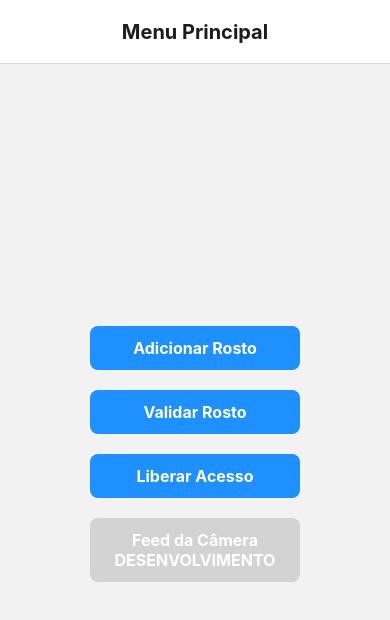
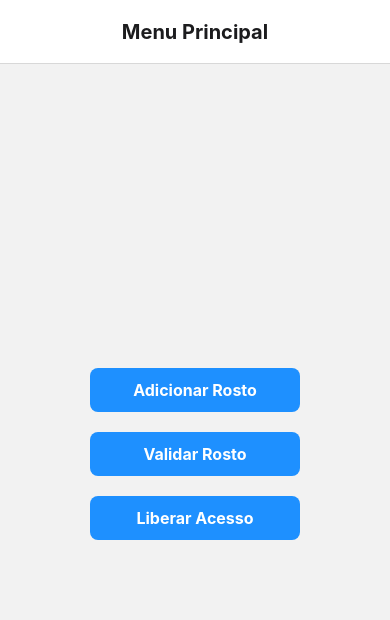
Before and after one commit to Philipidev/reconhecimentoFacialIot2, a React Native app in the folder FaceRecognitionApp/: screen /Home in a window 390 px wide. Shown: the top 620 px of the page. Built offline with nearby package versions, Linux system fonts and the light colour scheme.

Commit message:
Feat: Melhor separação de telas, padronização de CSS e subistituição de Toast por todas as mensagens escritas

```diff
--- a/FaceRecognitionApp/App.tsx
+++ b/FaceRecognitionApp/App.tsx
@@ -4,46 +4,28 @@ import { StatusBar } from 'expo-status-bar';
 import { NavigationContainer } from '@react-navigation/native';
 import { createStackNavigator } from '@react-navigation/stack';
 import { gestureHandlerRootHOC } from 'react-native-gesture-handler';
-import { View } from 'react-native';
-import ButtonComponent from './src/components/ButtonComponent';
+import Toast from 'react-native-toast-message';
 import AddFaceScreen from './src/screen/AddFaceScreen';
 import ValidateFaceScreen from './src/screen/ValidateFaceScreen';
-import CameraFeedScreen from './src/screen/CameraFeedScreen';
-import ConceedAccessScreen from './src/screen/ConceedAccessScreen';
-// import CameraFeedScreen from './src/components/CameraFeedScreen';
+import HomeScreen from './src/screen/HomeScreen';
 
+export interface NavigationProps {
+    navigate: (screen: string) => void;
+    goBack: () => void;
+    setOptions: (
+        options: {
+            headerTitle?: string,
+            headerShown?: boolean
+        }
+    ) => void;
+}
+
+const App = () => {
     const Stack = createStackNavigator();
 
-function HomeScreen({ navigation }: any) {
-  return (
-    <View style={{ flex: 1, justifyContent: 'center', alignItems: 'center', padding: 20 }}>
-      <ButtonComponent
-        onPress={() => navigation.navigate('AddFace')}
-        buttonText={'Adicionar Rosto'}
-      />
-      <ButtonComponent
-        onPress={() => navigation.navigate('ValidateFace')}
-        buttonText={'Validar Rosto'}
-        hasMargin
-      />
-      <ButtonComponent
-        onPress={() => navigation.navigate('ConceedAccess')}
-        buttonText={'Liberar Acesso'}
-        hasMargin
-      />
-      <ButtonComponent
-        onPress={() => navigation.navigate('CameraFeed')}
-        buttonText={'Feed da Câmera\nDESENVOLVIMENTO'}
-        hasMargin
-        isDisabled
-      />
-    </View>
-  );
-}
-
-function App() {
     return (
         <NavigationContainer>
+            <StatusBar style="dark" backgroundColor='white' />
             <Stack.Navigator initialRouteName="Home">
                 <Stack.Screen
                     name="Home"
@@ -81,32 +63,8 @@ function App() {
                         },
                     }}
                 />
-        <Stack.Screen
-          name="CameraFeed"
-          component={CameraFeedScreen}
-          options={{
-            title: 'Feed da Câmera',
-            headerTitleAlign: 'center',
-            headerTitleStyle: {
-              fontSize: 20,
-              fontWeight: '700',
-            },
-          }}
-        />
-        <Stack.Screen
-          name="ConceedAccess"
-          component={ConceedAccessScreen}
-          options={{
-            title: 'Liberar Acesso',
-            headerTitleAlign: 'center',
-            headerTitleStyle: {
-              fontSize: 20,
-              fontWeight: '700',
-            },
-          }}
-        />
             </Stack.Navigator>
-      <StatusBar style="dark" />
+            <Toast />
         </NavigationContainer>
     );
 }
--- a/FaceRecognitionApp/package.json
+++ b/FaceRecognitionApp/package.json
@@ -22,7 +22,8 @@
     "react-native-gesture-handler": "~2.20.2",
     "react-native-reanimated": "~3.16.1",
     "react-native-safe-area-context": "4.12.0",
-    "react-native-screens": "~4.1.0"
+    "react-native-screens": "~4.1.0",
+    "react-native-toast-message": "^2.2.1"
   },
   "devDependencies": {
     "@babel/core": "^7.20.0",
--- a/FaceRecognitionApp/src/components/ButtonComponent.tsx
+++ b/FaceRecognitionApp/src/components/ButtonComponent.tsx
@@ -1,4 +1,4 @@
-import { Text, TouchableOpacity } from "react-native";
+import { Text, TouchableOpacity, StyleSheet } from "react-native";
 
 interface props {
     onPress: () => void;
@@ -7,25 +7,42 @@ interface props {
     hasMargin?: boolean;
 }
 
-export default function ButtonComponent({ onPress, buttonText, isDisabled, hasMargin }: props) {
+const ButtonComponent = ({ onPress, buttonText, isDisabled = false, hasMargin = false }: props) => {
+    const containerStyle = [
+        Styles.container,
+        hasMargin && { marginTop: 20 },
+        isDisabled && { backgroundColor: 'lightgrey' },
+    ];
+
     return (
         <TouchableOpacity
-            onPress={() => onPress()}
+            onPress={onPress}
             disabled={isDisabled}
-            style={{
-                marginTop: hasMargin ? 20 : 0,
-                backgroundColor: isDisabled ? 'lightgrey' : 'dodgerblue',
-                padding: 12,
-                borderRadius: 8,
-                width: '60%',
-                alignItems: 'center',
-                alignSelf: 'center',
-                justifyContent: 'center',
-            }}
+            style={containerStyle}
         >
-            <Text style={{ fontWeight: 'bold', fontSize: 16, color: 'white', textAlign: 'center' }}>
+            <Text style={Styles.messageStyle}>
                 {buttonText}
             </Text>
         </TouchableOpacity>
     );
-}
+};
+
+const Styles = StyleSheet.create({
+    container: {
+        backgroundColor: 'dodgerblue',
+        padding: 12,
+        borderRadius: 8,
+        width: '60%',
+        alignItems: 'center',
+        alignSelf: 'center',
+        justifyContent: 'center',
+    },
+    messageStyle: {
+        fontWeight: 'bold',
+        fontSize: 16,
+        color: 'white',
+        textAlign: 'center',
+    },
+});
+
+export default ButtonComponent;
--- a/FaceRecognitionApp/src/components/ImageComponent.tsx
+++ b/FaceRecognitionApp/src/components/ImageComponent.tsx
@@ -1,20 +1,26 @@
-import { Image } from "react-native";
+import { Image, StyleSheet } from "react-native";
 
 interface props {
     photo: string;
 }
 
-export default function ImageComponent({ photo }: props) {
+const ImageComponent = ({ photo }: props) => {
     return (
         <Image
             source={{ uri: photo }}
-            style={{
-                width: 300,
-                height: 300,
-                marginTop: 20,
-                borderRadius: 8,
-                alignSelf: 'center',
-            }}
+            style={Styles.container}
         />
     );
 }
+
+const Styles = StyleSheet.create({
+    container: {
+        width: 300,
+        height: 300,
+        marginTop: 20,
+        borderRadius: 8,
+        alignSelf: 'center',
+    },
+});
+
+export default ImageComponent;
--- a/FaceRecognitionApp/src/screen/AddFaceScreen.tsx
+++ b/FaceRecognitionApp/src/screen/AddFaceScreen.tsx
@@ -4,16 +4,16 @@ import * as ImagePicker from 'expo-image-picker';
 import { addFace } from '../../services/api';
 import ButtonComponent from '../components/ButtonComponent';
 import ImageComponent from '../components/ImageComponent';
+import Toast from 'react-native-toast-message';
 
 const AddFaceScreen: React.FC = () => {
     const [photo, setPhoto] = useState<string | null>(null);
     const [name, setName] = useState<string>('');
-  const [message, setMessage] = useState<string>('');
-  const [ehErro, setEhErro] = useState<boolean>(false);
 
     useEffect(() => {
         (async () => {
             const { status } = await ImagePicker.requestMediaLibraryPermissionsAsync();
+
             if (status !== 'granted') {
                 alert('Desculpe, precisamos de permissão para acessar a galeria.');
             }
@@ -34,32 +34,40 @@ const AddFaceScreen: React.FC = () => {
 
     const uploadPhoto = async () => {
         if (!name) {
-      setMessage('Por favor, insira um nome.');
-      setEhErro(true);
+            Toast.show({
+                type: 'info',
+                text1: 'Por favor, insira um nome.',
+            });
             return;
         }
 
         if (!photo) {
-      setMessage('Por favor, selecione uma imagem.');
-      setEhErro(true);
+            Toast.show({
+                type: 'info',
+                text1: 'Por favor, selecione uma imagem.',
+            });
             return;
         }
 
         try {
-      const response = await addFace(name, photo); // Utiliza a função addFace do api.ts
-      setMessage(response);
-      setEhErro(false);
+            const response = await addFace(name, photo);
+            Toast.show({
+                type: 'success',
+                text1: response,
+            });
         } catch (error) {
             console.error('Erro ao enviar imagem: ', error);
-      setEhErro(true);
-      setMessage('Erro ao adicionar rosto. Por favor, tente novamente.');
+            Toast.show({
+                type: 'error',
+                text1: 'Erro ao adicionar rosto. Por favor, tente novamente.',
+            });
         }
     };
 
     return (
-    <View style={{ padding: 20 }}>
+        <View style={Styles.container}>
             <TextInput
-        style={styles.input}
+                style={Styles.input}
                 placeholder="Nome"
                 value={name}
                 onChangeText={setName}
@@ -79,23 +87,22 @@ const AddFaceScreen: React.FC = () => {
                     photo={photo}
                 />
             )}
-      {message ? <Text style={ehErro ? [styles.messageStyle, { color: '#d9534f' }] : styles.messageStyle}>{message}</Text> : null}
         </View>
     );
 };
 
-const styles = StyleSheet.create({
+const Styles = StyleSheet.create({
+    container: {
+        padding: 20
+    },
     input: {
-    height: 40,
+        height: 50,
+        backgroundColor: 'white',
         borderColor: '#ccc',
         borderWidth: 1,
-    marginBottom: 10,
+        borderRadius: 8,
+        marginBottom: 20,
         paddingHorizontal: 10,
-  },
-  messageStyle: {
-    marginTop: 20,
-    fontSize: 16,
-    color: '#71d94f',
     },
 });
 
--- a/FaceRecognitionApp/src/screen/ConceedAccessScreen.tsx
+++ /dev/null
@@ -1,42 +0,0 @@
-import React, { useState } from 'react';
-import { View, Text, StyleSheet } from 'react-native';
-import { conceedAccess } from '../../services/api';
-import ButtonComponent from '../components/ButtonComponent';
-
-const ConceedAccessScreen: React.FC = () => {
-  const [message, setMessage] = useState<string>('');
-  const [ehErro, setEhErro] = useState<boolean>(false);
-
-  const handleConceedAccess = async () => {
-    try {
-      await conceedAccess();
-      setMessage('Acesso liberado.');
-      setEhErro(false);
-    } catch (error) {
-      console.error('Erro ao liberar: ', error);
-      setEhErro(true);
-      setMessage('Erro ao liberar. Por favor, tente novamente.');
-    }
-  };
-
-  return (
-    <View style={{ padding: 20 }}>
-      <ButtonComponent
-        onPress={handleConceedAccess}
-        buttonText={'Liberar Acesso'}
-        hasMargin
-      />
-      {message ? <Text style={ehErro ? [styles.messageStyle, { color: '#d9534f' }] : styles.messageStyle}>{message}</Text> : null}
-    </View>
-  );
-};
-
-const styles = StyleSheet.create({
-  messageStyle: {
-    marginTop: 20,
-    fontSize: 16,
-    color: '#71d94f',
-  },
-});
-
-export default ConceedAccessScreen;
--- /dev/null
+++ b/FaceRecognitionApp/src/screen/HomeScreen.tsx
@@ -0,0 +1,57 @@
+import { View, StyleSheet, Text } from 'react-native';
+import ButtonComponent from "../components/ButtonComponent";
+import { NavigationProps } from "../../App";
+import { useNavigation } from "@react-navigation/native";
+import { useState } from 'react';
+import { conceedAccess } from '../../services/api';
+import Toast from 'react-native-toast-message';
+
+const HomeScreen: React.FC = () => {
+    const navigation = useNavigation<NavigationProps>();
+
+    const handleConceedAccess = async () => {
+        try {
+            await conceedAccess();
+            Toast.show({
+                type: 'success',
+                text1: 'Acesso liberado.',
+            });
+        } catch (error) {
+            console.error('Erro ao liberar: ', error);
+            Toast.show({
+                type: 'error',
+                text1: 'Erro ao liberar. Por favor, tente novamente.',
+            });
+        }
+    };
+
+    return (
+        <View style={Styles.container}>
+            <ButtonComponent
+                onPress={() => navigation.navigate('AddFace')}
+                buttonText={'Adicionar Rosto'}
+            />
+            <ButtonComponent
+                onPress={() => navigation.navigate('ValidateFace')}
+                buttonText={'Validar Rosto'}
+                hasMargin
+            />
+            <ButtonComponent
+                onPress={handleConceedAccess}
+                buttonText={'Liberar Acesso'}
+                hasMargin
+            />
+        </View>
+    );
+};
+
+const Styles = StyleSheet.create({
+    container: {
+        flex: 1,
+        justifyContent: 'center',
+        alignItems: 'center',
+        padding: 20,
+    },
+});
+
+export default HomeScreen;
--- a/FaceRecognitionApp/src/screen/ValidateFaceScreen.tsx
+++ b/FaceRecognitionApp/src/screen/ValidateFaceScreen.tsx
@@ -1,18 +1,18 @@
 import React, { useState, useEffect } from 'react';
 import { View, Text, StyleSheet } from 'react-native';
 import * as ImagePicker from 'expo-image-picker';
-import { abdicateAccess, conceedAccess, recognizeFace } from '../../services/api'; // Importa a função recognizeFace
+import { abdicateAccess, conceedAccess, recognizeFace } from '../../services/api';
 import ButtonComponent from '../components/ButtonComponent';
 import ImageComponent from '../components/ImageComponent';
+import Toast from 'react-native-toast-message';
 
 const ValidateFaceScreen: React.FC = () => {
     const [photo, setPhoto] = useState<string | null>(null);
-  const [message, setMessage] = useState<string>('');
-  const [ehErro, setEhErro] = useState<boolean>(false);
 
     useEffect(() => {
         (async () => {
             const { status } = await ImagePicker.requestMediaLibraryPermissionsAsync();
+
             if (status !== 'granted') {
                 alert('Desculpe, precisamos de permissão para acessar a galeria.');
             }
@@ -33,31 +33,40 @@ const ValidateFaceScreen: React.FC = () => {
 
     const validatePhoto = async () => {
         if (!photo) {
-      setMessage('Por favor, selecione uma imagem para validar.');
+            Toast.show({
+                type: 'info',
+                text1: 'Por favor, selecione uma imagem para validar.',
+            });
             return;
         }
 
         try {
-      const response = await recognizeFace(photo); // Utiliza a função recognizeFace do api.ts
+            const response = await recognizeFace(photo);
 
             if (response.access_granted) {
                 await conceedAccess();
-        setMessage(`Acesso concedido. Rosto reconhecido: ${response.recognized_face}`);
-        setEhErro(false);
+                Toast.show({
+                    type: 'success',
+                    text1: `Acesso concedido. Rosto reconhecido: ${response.recognized_face}`,
+                });
             } else {
                 await abdicateAccess();
-        setMessage('Acesso negado. Rosto não reconhecido.');
-        setEhErro(true);
+                Toast.show({
+                    type: 'error',
+                    text1: 'Acesso negado. Rosto não reconhecido.',
+                });
             }
         } catch (error) {
             console.error('Erro ao validar imagem: ', error);
-      setEhErro(true);
-      setMessage('Erro ao validar rosto. Por favor, tente novamente.');
+            Toast.show({
+                type: 'error',
+                text1: 'Erro ao validar rosto. Por favor, tente novamente.',
+            });
         }
     };
 
     return (
-    <View style={{ padding: 20 }}>
+        <View style={Styles.container}>
             <ButtonComponent
                 onPress={selectPhoto}
                 buttonText={'Selecionar Imagem'}
@@ -73,16 +82,13 @@ const ValidateFaceScreen: React.FC = () => {
                     photo={photo}
                 />
             )}
-      {message ? <Text style={ehErro ? [styles.messageStyle, { color: '#d9534f' }] : styles.messageStyle}>{message}</Text> : null}
         </View>
     );
 };
 
-const styles = StyleSheet.create({
-  messageStyle: {
-    marginTop: 20,
-    fontSize: 16,
-    color: '#71d94f',
+const Styles = StyleSheet.create({
+    container: {
+        padding: 20,
     },
 });
 
```
Also changed, not shown: FaceRecognitionApp/src/screen/CameraFeedScreen.tsx (deleted, +0 -10 lines), 1 other file (tests, documents, lock files or other folders). Lines whose indentation alone changed are shown as unchanged.
